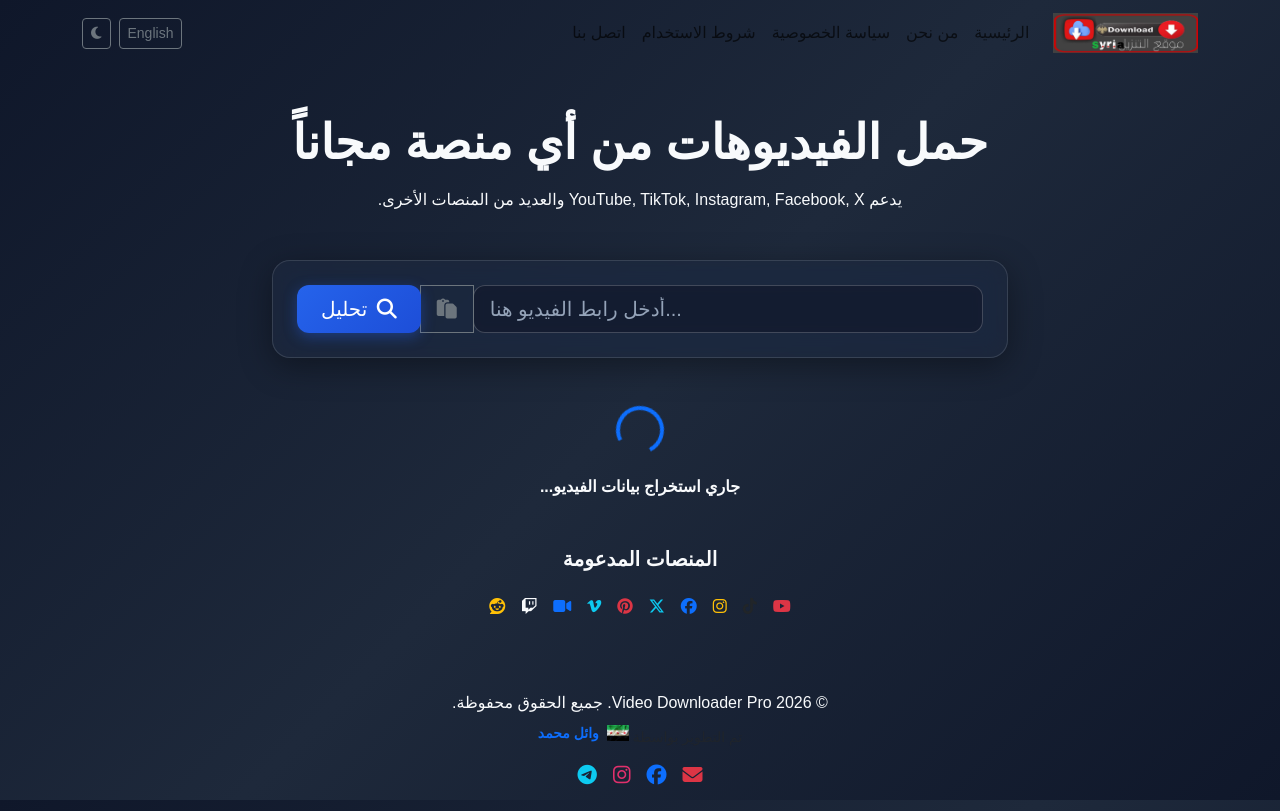
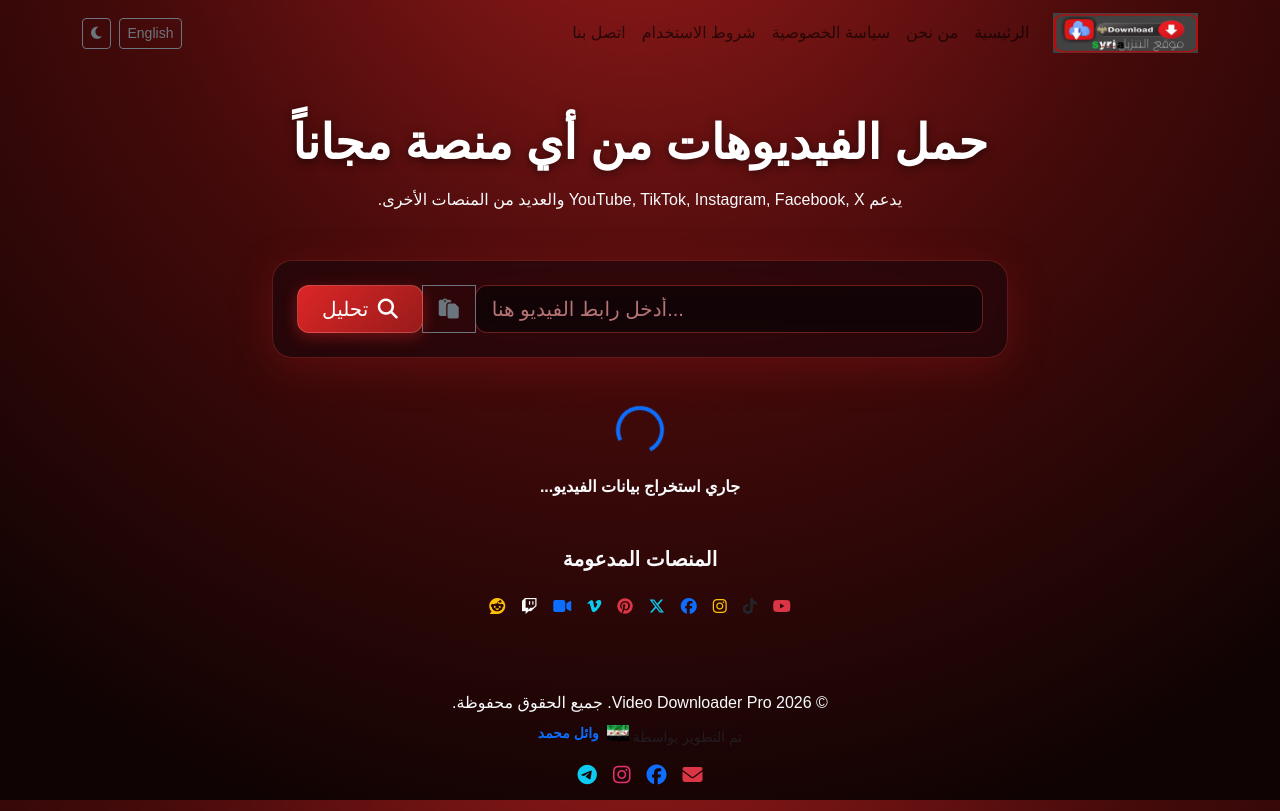
Before and after one commit to waelmohammedhosan/video-downloader-pro, a Python web app: template templates/index.html in a window 1280 px wide. Run offline with Jinja, Linux system fonts and the light colour scheme; the template is opened without the code that fills it, so the values that code supplies are empty.

Commit message:
Apply AI Red theme background and update yt-dlp config

```diff
--- a/downloader.py
+++ b/downloader.py
@@ -63,7 +63,7 @@ def extract_info(url: str) -> Dict[str, Any]:
         },
         'extractor_args': {
             'youtube': {
-                'player_client': ['ios', 'android', 'mweb'],
+                'player_client': ['android', 'ios', 'mweb', 'web'],
             }
         }
     }
--- a/static/css/style.css
+++ b/static/css/style.css
@@ -1,79 +1,75 @@
 /* ==========================================================================
-   تحديث تنسيق الخلفية والواجهة - Video Downloader Pro
+   Red AI Glassmorphism Theme - Video Downloader Pro
    ========================================================================== */
 
-/* 1️⃣ خلفية الموقع الرئيسية (تدرج لوني عصري وداكن مريح للعين) */
+/* 1️⃣ خلفية الذكاء الاصطناعي الحمراء العميقة المتدرجة */
 body {
-    background: linear-gradient(135deg, #0f172a 0%, #1e293b 50%, #0f172a 100%) !important;
+    background: radial-gradient(circle at 50% -20%, #991b1b 0%, #450a0a 45%, #0f0303 90%) !important;
     background-attachment: fixed !important;
     min-height: 100vh;
-    color: #f8fafc;
+    color: #f8fafc !important;
     font-family: 'Tajawal', sans-serif;
     margin: 0;
     padding: 0;
 }
 
-/* 💡 إذا أردت استخدام صورة خلفية مخصصة بدلاً من التدرج، فك التعليق عن الأسطر التالية: */
-/*
-body {
-    background: url('../images/bg.jpg') no-repeat center center fixed !important;
-    background-size: cover !important;
-}
-*/
-
-/* 2️⃣ تأثير الزجاج الضبابي (Glassmorphism) للكروت لتظهر الخلفية من خلفها بجمالية */
+/* 2️⃣ تأثير الزجاج الضبابي للكروت بلمسة حمراء متوهجة */
 .card,
 .hero-section,
 .container-glass {
-    background: rgba(30, 41, 59, 0.7) !important;
-    backdrop-filter: blur(12px) saturate(180%);
-    -webkit-backdrop-filter: blur(12px) saturate(180%);
-    border: 1px solid rgba(255, 255, 255, 0.12) !important;
-    border-radius: 18px !important;
-    box-shadow: 0 8px 32px 0 rgba(0, 0, 0, 0.37) !important;
+    background: rgba(24, 9, 12, 0.75) !important;
+    backdrop-filter: blur(16px) saturate(180%);
+    -webkit-backdrop-filter: blur(16px) saturate(180%);
+    border: 1px solid rgba(239, 68, 68, 0.3) !important;
+    border-radius: 20px !important;
+    box-shadow: 0 10px 40px rgba(185, 28, 28, 0.25) !important;
 }
 
-/* 3️⃣ تحسين حقل إدخال الرابط (Input Bar) */
+/* 3️⃣ صندوق البحث والمستطيلات */
 .form-control {
-    background: rgba(15, 23, 42, 0.6) !important;
-    border: 1px solid rgba(255, 255, 255, 0.2) !important;
+    background: rgba(15, 3, 5, 0.7) !important;
+    border: 1px solid rgba(239, 68, 68, 0.4) !important;
     color: #ffffff !important;
     border-radius: 12px !important;
-    backdrop-filter: blur(6px);
+    backdrop-filter: blur(8px);
     transition: all 0.3s ease;
 }
 
 .form-control::placeholder {
-    color: #94a3b8 !important;
+    color: #fca5a5 !important;
+    opacity: 0.7;
 }
 
 .form-control:focus {
-    background: rgba(15, 23, 42, 0.85) !important;
-    border-color: #3b82f6 !important;
-    box-shadow: 0 0 15px rgba(59, 130, 246, 0.5) !important;
+    background: rgba(20, 4, 6, 0.9) !important;
+    border-color: #ef4444 !important;
+    box-shadow: 0 0 20px rgba(239, 68, 68, 0.6) !important;
     color: #ffffff !important;
 }
 
-/* 4️⃣ تحسين الأزرار وأيقونات المنصات */
+/* 4️⃣ الأزرار باللون الأحمر المتدرج الفخم */
 .btn-primary {
-    background: linear-gradient(135deg, #2563eb 0%, #1d4ed8 100%) !important;
-    border: none !important;
+    background: linear-gradient(135deg, #dc2626 0%, #991b1b 100%) !important;
+    border: 1px solid rgba(254, 226, 226, 0.2) !important;
     border-radius: 12px !important;
-    box-shadow: 0 4px 14px 0 rgba(37, 99, 235, 0.39) !important;
-    transition: transform 0.2s ease, box-shadow 0.2s ease !important;
+    box-shadow: 0 4px 15px rgba(220, 38, 38, 0.4) !important;
+    color: #ffffff !important;
+    transition: all 0.3s ease !important;
 }
 
 .btn-primary:hover {
     transform: translateY(-2px);
-    box-shadow: 0 6px 20px 0 rgba(37, 99, 235, 0.55) !important;
+    box-shadow: 0 6px 25px rgba(220, 38, 38, 0.7) !important;
+    background: linear-gradient(135deg, #ef4444 0%, #b91c1c 100%) !important;
 }
 
-/* تأثير التفاعل مع أيقونات المنصات المدعومة */
-.platform-icon, .social-icon {
-    transition: transform 0.3s ease, filter 0.3s ease;
+/* النصوص والألفاظ */
+h1, h2, h3, h4, .navbar-brand {
+    color: #ffffff !important;
+    text-shadow: 0 2px 10px rgba(0, 0, 0, 0.5);
 }
 
-.platform-icon:hover, .social-icon:hover {
-    transform: translateY(-5px) scale(1.1);
-    filter: drop-shadow(0 0 10px rgba(59, 130, 246, 0.6));
+/* إخفاء خلفيات البوتستراب البيضاء القديمة */
+.bg-light, .bg-white {
+    background: transparent !important;
 }
```
